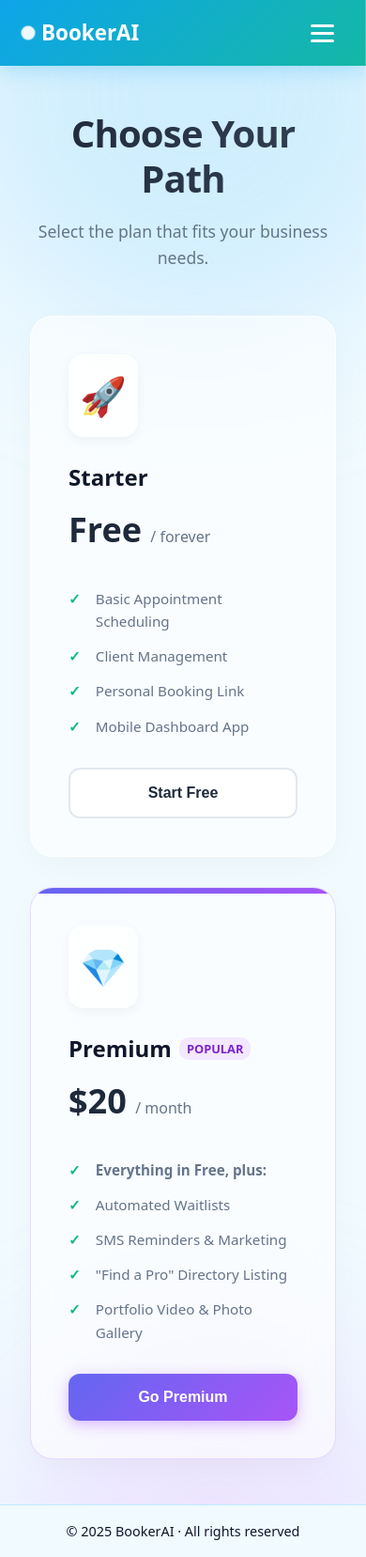
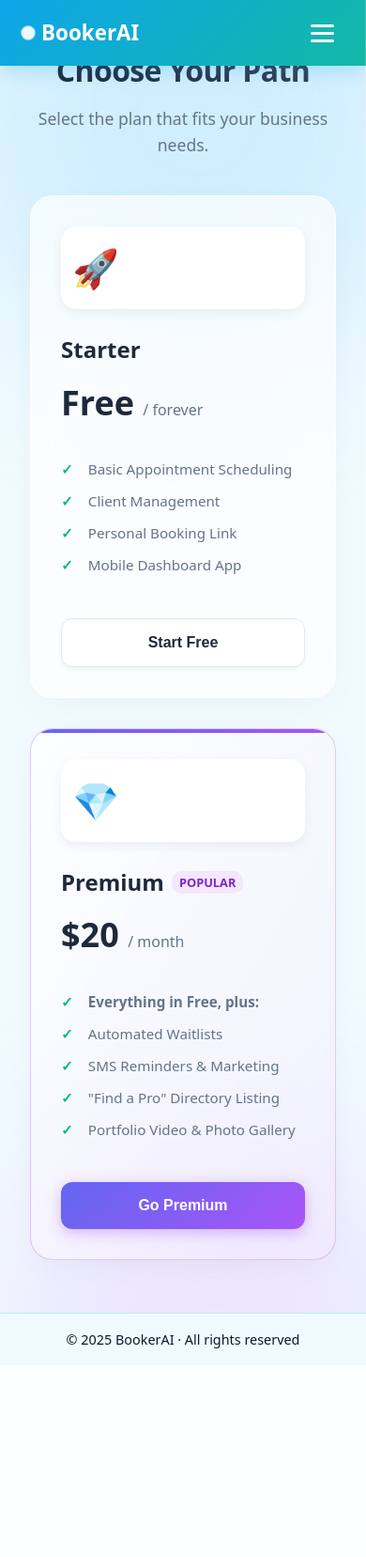
Before and after one commit to salmoncribe/BOOKERAI-main, a Flask app: page /signup in a window 390 px wide. Shown: the whole page at 94% size. After the commit the page ends 1435 px from the top, so only its background shows below. Run offline with Flask 3, Linux system fonts and the light colour scheme; some libraries are stand-ins or nearby versions.

Commit message:
Fix mobile scroll issues on signup page, improve auth CSS, and hide promo code for free tier

```diff
--- a/app.py
+++ b/app.py
@@ -220,6 +220,10 @@ def signup():
     used_promo_code = (
         request.form.get("promo_code", "").upper().strip() or None
     )
+
+    # Force ignore promo code for Free plans
+    if selected_plan == "free":
+        used_promo_code = None
 
     # ------------------------------------------------------------
     # REQUIRED for ALL signups (free + premium)
@@ -932,7 +936,6 @@ def create_appt():
             "end_time": end_norm,
             "client_name": data.get("client_name"),
             "client_phone": data.get("client_phone"),
-            "client_email": data.get("client_email"),
             "status": "booked"
         }).execute()
 
--- a/static/css/auth.css
+++ b/static/css/auth.css
@@ -14,13 +14,24 @@
 }
 
 /* Page Background */
+html,
+body {
+    height: auto;
+    width: 100%;
+    margin: 0;
+    padding: 0;
+}
+
 .auth-page-body {
     background: radial-gradient(circle at top left, #e0f2fe, #f0f9ff, #ffffff);
-    min-height: 100vh;
+    min-height: 100dvh;
     font-family: 'Inter', system-ui, -apple-system, sans-serif;
     color: var(--text-main);
     overflow-x: hidden;
+    overflow-y: auto;
     position: relative;
+    -webkit-overflow-scrolling: touch;
+    /* Smooth scroll on iOS */
 }
 
 /* ✨ Floating Background Blobs */
@@ -65,32 +76,43 @@
 
 /* 🏗️ Main Container */
 .auth-container-wrapper {
+    width: 100%;
     max-width: 1200px;
     margin: 0 auto;
-    padding: 2rem;
+    padding: 2rem 1rem;
+    /* Reduced side padding for mobile, still good for desktop */
     min-height: 100dvh;
+    /* Fill screen but allow scroll */
     display: flex;
     flex-direction: column;
     justify-content: center;
+    /* Centers vertically if content is short */
+    align-items: center;
     position: relative;
-    align-items: center;
-    padding-bottom: env(safe-area-inset-bottom);
-    /* Fix for iOS home bar */
+    box-sizing: border-box;
+    /* Ensure padding doesn't cause overflow */
+    padding-bottom: max(2rem, env(safe-area-inset-bottom));
+    /* Safe area for iOS */
 }
 
 /* 🔄 Transitions */
 .fade-out {
     opacity: 0;
-    transform: scale(0.95);
+    transform: scale(0.98) translateY(-10px);
+    /* Subtle scale down and move up */
     pointer-events: none;
     position: absolute;
     width: 100%;
-    transition: all 0.5s cubic-bezier(0.4, 0, 0.2, 1);
+    /* Keep layout stable during transition */
+    left: 0;
+    right: 0;
+    margin: 0 auto;
+    transition: all 0.4s cubic-bezier(0.4, 0, 0.2, 1);
 }
 
 .fade-in {
     opacity: 1;
-    transform: scale(1);
+    transform: scale(1) translateY(0);
     position: relative;
     transition: all 0.5s cubic-bezier(0.4, 0, 0.2, 1);
 }
@@ -108,9 +130,10 @@
 }
 
 .plan-header h1 {
-    font-size: 2.5rem;
+    font-size: clamp(2rem, 5vw, 2.5rem);
+    /* Responsive font size */
     font-weight: 800;
-    margin-bottom: 1rem;
+    margin-bottom: 0.5rem;
     background: var(--text-main);
     -webkit-background-clip: text;
     -webkit-text-fill-color: transparent;
@@ -120,43 +143,47 @@
 .plan-header p {
     font-size: 1.1rem;
     color: var(--text-muted);
-    margin-bottom: 3rem;
+    margin-bottom: 2.5rem;
 }
 
 .cards-grid {
-    display: flex;
+    display: grid;
+    grid-template-columns: repeat(auto-fit, minmax(300px, 1fr));
+    /* Auto grid magic */
     gap: 2rem;
     justify-content: center;
-    flex-wrap: wrap;
+    width: 100%;
 }
 
 .plan-card {
-    flex: 1;
-    min-width: 300px;
-    max-width: 380px;
-    background: rgba(255, 255, 255, 0.6);
+    background: rgba(255, 255, 255, 0.7);
     backdrop-filter: blur(20px);
     -webkit-backdrop-filter: blur(20px);
     border: 1px solid rgba(255, 255, 255, 0.8);
     border-radius: 24px;
     padding: 2.5rem;
     text-align: left;
-    transition: all 0.4s cubic-bezier(0.4, 0, 0.2, 1);
+    transition: all 0.3s cubic-bezier(0.4, 0, 0.2, 1);
     box-shadow: 0 10px 40px -10px rgba(0, 0, 0, 0.05);
     position: relative;
     overflow: hidden;
     cursor: pointer;
+    height: 100%;
+    /* Make cards equal height */
+    display: flex;
+    flex-direction: column;
 }
 
 .plan-card:hover {
-    transform: translateY(-8px);
-    box-shadow: 0 20px 50px -10px rgba(0, 0, 0, 0.1);
-    background: rgba(255, 255, 255, 0.8);
+    transform: translateY(-5px);
+    box-shadow: 0 20px 50px -10px rgba(0, 0, 0, 0.12);
+    background: rgba(255, 255, 255, 0.9);
 }
 
 /* Premium Specifics */
 .plan-card.premium {
-    border: 1px solid rgba(168, 85, 247, 0.2);
+    border: 1px solid rgba(168, 85, 247, 0.3);
+    background: linear-gradient(to bottom right, rgba(255, 255, 255, 0.8), rgba(243, 232, 255, 0.4));
 }
 
 .plan-card.premium::before {
@@ -165,18 +192,18 @@
     top: 0;
     left: 0;
     right: 0;
-    height: 6px;
+    height: 4px;
     background: var(--premium-gradient);
 }
 
 .plan-card .icon {
     font-size: 2.5rem;
     margin-bottom: 1.5rem;
-    display: inline-block;
+    display: inline-flex;
     padding: 12px;
-    background: rgba(255, 255, 255, 0.8);
+    background: white;
     border-radius: 16px;
-    box-shadow: 0 4px 12px rgba(0, 0, 0, 0.05);
+    box-shadow: 0 4px 12px rgba(0, 0, 0, 0.06);
 }
 
 .plan-name {
@@ -186,6 +213,7 @@
     display: flex;
     align-items: center;
     gap: 0.5rem;
+    color: var(--text-main);
 }
 
 .plan-price {
@@ -201,10 +229,13 @@
     font-weight: 500;
 }
 
+/* Features List - Pushes Button Down */
 .features-list {
     list-style: none;
     padding: 0;
     margin: 0 0 2rem 0;
+    flex-grow: 1;
+    /* Pushes button to bottom */
 }
 
 .features-list li {
@@ -213,6 +244,7 @@
     position: relative;
     color: var(--text-muted);
     font-size: 0.95rem;
+    line-height: 1.4;
 }
 
 .features-list li::before {
@@ -240,13 +273,16 @@
 
 .btn-free {
     background: white;
-    border: 2px solid #e2e8f0;
+    border: 1px solid #e2e8f0;
     color: var(--text-main);
+    box-shadow: 0 2px 5px rgba(0, 0, 0, 0.05);
 }
 
 .btn-free:hover {
     border-color: #cbd5e1;
     background: #f8fafc;
+    box-shadow: 0 4px 10px rgba(0, 0, 0, 0.08);
+
 }
 
 .btn-premium {
@@ -343,18 +377,10 @@
     grid-column: 1 / -1;
 }
 
-.input-group {
-    margin-bottom: 1rem;
-    /* Default spacing if not in grid */
-}
-
 .input-group label,
-label span
-
-/* For existing structure support */
-    {
+label span {
     display: block;
-    font-size: 0.85rem;
+    font-size: 0.9rem;
     font-weight: 600;
     margin-bottom: 0.5rem;
     color: var(--text-main);
@@ -363,20 +389,17 @@ label span
 .input-group input,
 .input-group select,
 .input-group textarea,
-label input
-
-/* For existing structure support */
-    {
+label input {
     width: 100%;
-    padding: 0.8rem 1rem;
+    padding: 0.85rem 1rem;
     border-radius: 12px;
     border: 1px solid #e2e8f0;
-    background: rgba(255, 255, 255, 0.8);
+    background: rgba(255, 255, 255, 0.7);
     font-family: inherit;
     font-size: 0.95rem;
     transition: all 0.2s;
     box-sizing: border-box;
-    /* Critical for padding */
+    color: var(--text-main);
 }
 
 .input-group input:focus,
@@ -465,27 +487,55 @@ label input:focus {
     color: var(--text-muted);
     display: flex;
     align-items: center;
-    gap: 0.4rem;
+    gap: 0.5rem;
 }
 
+/* 📱 Mobile Specific Overrides */
 @media (max-width: 768px) {
-    .input-grid {
-        grid-template-columns: 1fr;
+    .auth-container-wrapper {
+        padding: 1.5rem 1rem;
+        /* Ensure content doesn't hit edges */
+        overflow-x: hidden;
+        /* Prevent horizontal scroll */
+        justify-content: flex-start;
+        /* Start from top on mobile */
     }
 
-    .auth-container-wrapper {
-        padding: 1rem;
+    .plan-header h1 {
+        font-size: 2rem;
+    }
+
+    .cards-grid {
+        grid-template-columns: 1fr;
+        /* Single column stack */
+        max-width: 420px;
+        margin: 0 auto;
+    }
+
+    .plan-card {
+        padding: 2rem;
     }
 
     .auth-glass-card {
-        padding: 1.5rem;
+        padding: 2rem 1.5rem;
     }
 
-    /* Prevent Zoom on Focus */
+    .input-grid {
+        grid-template-columns: 1fr;
+        /* Stack inputs */
+    }
+
+    /* Prevent text zoom on input focus for iOS */
     .input-group input,
     .input-group select,
     .input-group textarea,
     label input {
         font-size: 16px !important;
     }
+
+    /* Slightly smaller text for mobile labels */
+    .input-group label,
+    label span {
+        font-size: 0.9rem;
+    }
 }
--- a/static/js/signup.js
+++ b/static/js/signup.js
@@ -7,6 +7,7 @@ document.addEventListener("DOMContentLoaded", () => {
   const emailGroup = document.getElementById("emailGroup");
   const emailInput = document.getElementById("email");
   const selectedPlanInput = document.getElementById("selectedPlanInput");
+  const promoCodeContainer = document.getElementById("promoCodeContainer");
   const formTitle = document.getElementById("formTitle");
   const formSubtitle = document.getElementById("formSubtitle");
   const submitBtn = document.getElementById("submitBtn");
@@ -35,6 +36,10 @@ document.addEventListener("DOMContentLoaded", () => {
         formTitle.textContent = "Setup Premium Profile";
         formSubtitle.textContent = "Enter your details to proceed to secure checkout.";
         submitBtn.textContent = "Proceed to Payment";
+
+        // Show Promo Code for Premium
+        if (promoCodeContainer) promoCodeContainer.classList.remove("hidden");
+
       } else {
         // Free: Email Required
         selectedPlanInput.value = 'free';
@@ -44,6 +49,9 @@ document.addEventListener("DOMContentLoaded", () => {
         formTitle.textContent = "Create Free Account";
         formSubtitle.textContent = "Join thousands of pros growing their business.";
         submitBtn.textContent = "Create Account";
+
+        // Hide Promo Code for Free
+        if (promoCodeContainer) promoCodeContainer.classList.add("hidden");
       }
 
       // Fade in auth section
--- a/templates/signup.html
+++ b/templates/signup.html
@@ -117,8 +117,8 @@
             <textarea id="bio" name="bio" rows="2" placeholder="Tell clients about your style..."></textarea>
           </div>
 
-          <!-- Promo Code (Optional) -->
-          <div class="full-width">
+          <!-- Promo Code (Optional) - Hidden for Free Tier -->
+          <div class="full-width hidden" id="promoCodeContainer">
             <label for="promo_code">Promo Code (Optional)</label>
             <input id="promo_code" name="promo_code" placeholder="e.g. SAVE20" style="text-transform:uppercase;">
           </div>
```
Also changed, not shown: other parts of static/css/auth.css (+16 -18 lines).
